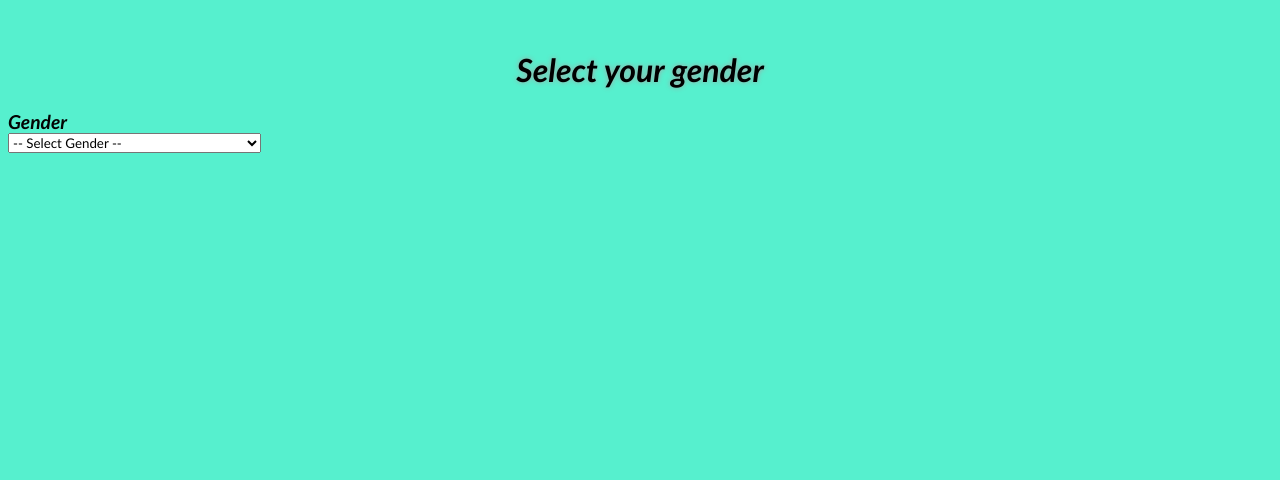
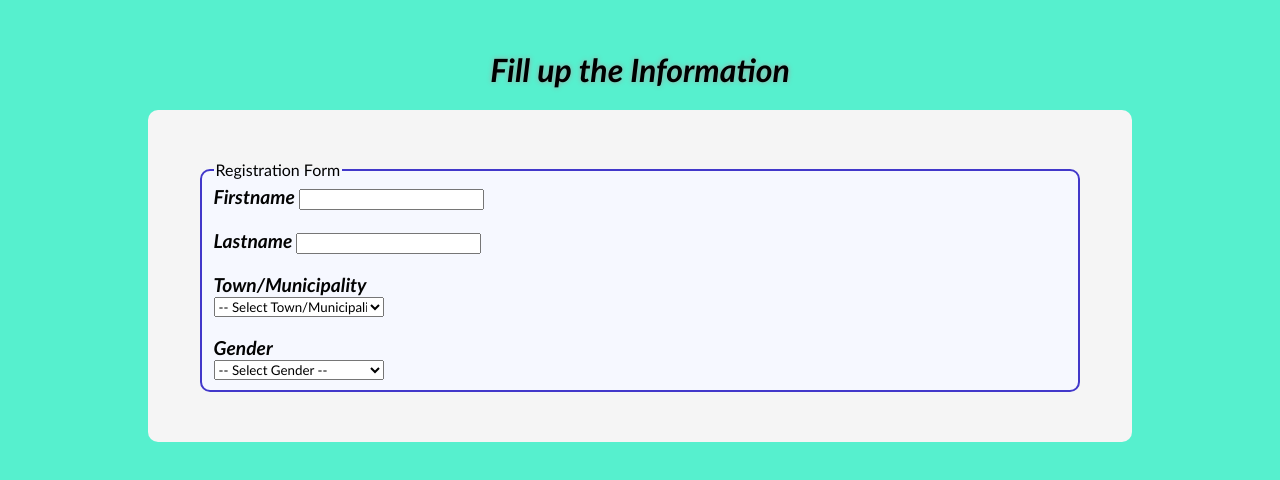
Before and after one commit to EricaMae16/itegrate-select, a plain HTML site: page index.html in a window 1280 px wide. Drawn offline with Linux system fonts and the light colour scheme.

Commit message:
Add files via upload

```diff
--- a/index.html
+++ b/index.html
@@ -34,17 +34,44 @@
       font-weight: bold;
 
     }
+    form {
+      background-color: whitesmoke;
+      width: 70%;
+      margin: 0 auto;
+      padding: 50px;
+      border-radius: 10px;
+      font-family: 'Gill Sans', 'Gill Sans MT', Calibri, 'Trebuchet MS', sans-serif;
+    }
 </style>
 <body>
-    <h1>Select your gender</h1>
+    <h1>Fill up the Information</h1>
+    <form>
+    <fieldset style="background: #f6f8ff; border: 2px solid #4238ca; border-radius: 10px;">
+        <legend>Registration Form</legend>
+        <label for="firstname">Firstname</label>
+        <input type="text" id="firstname"><br /><br />
+        <label for="lastname">Lastname</label>
+        <input type="text" id="lastname"><br /><br />
+        <label for="address">Town/Municipality</label> <br>
+        <select id="address" class="js-example-basic-multiple">
+            <option value="">-- Select Town/Municipality --</option>
+            <option value="cavitecity">Cavite City</option>
+            <option value="noveleta">Noveleta</option>
+            <option value="kawit">Kawit</option>
+            <option value="rosario">Rosario</option>
+            <option value="bacoor">Bacoor</option>
+        </select>
+        <br>
+        <br>
     <label for="gender">Gender</label> <br>
     <select id="gender" class="js-example-basic-multiple">
         <option value="">-- Select Gender --</option>
         <option value="male">Male</option>
         <option value="female">Female</option>
         <option value="other">Other</option>
-      </select>
-
+    </select>
+    </fieldset>
+    </form>
 
       <script type="text/javascript">
         $(document).ready(function() {
```
